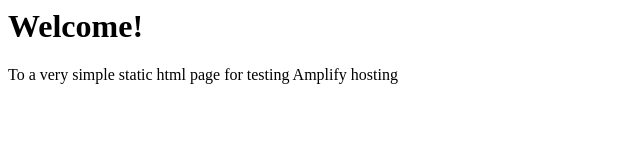
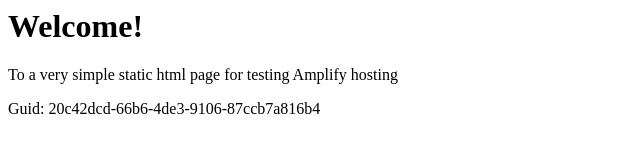
Before and after one commit to aws-aemilia-syd/Github-PR-Commit-Integration-Test-DoNotTouch-GitH-MJCD6L4M-v1-prod-ap-southeast-2, a website: page src/index.html in a window 1280 px wide. Shown: the whole page, without its empty margins (0-640 px from the left). Drawn offline with Linux system fonts and the light colour scheme.

Commit message:
commit from integ tests

```diff
--- a/src/index.html
+++ b/src/index.html
@@ -1,3 +1,5 @@
+
+
 <html lang="en">
 
 <head>
@@ -10,6 +12,6 @@
 <body>
     <h1>Welcome!</h1>
     <p>To a very simple static html page for testing Amplify hosting</p>
-</body>
+    <p>Guid: 20c42dcd-66b6-4de3-9106-87ccb7a816b4</p></body>
 
 </html>
```
